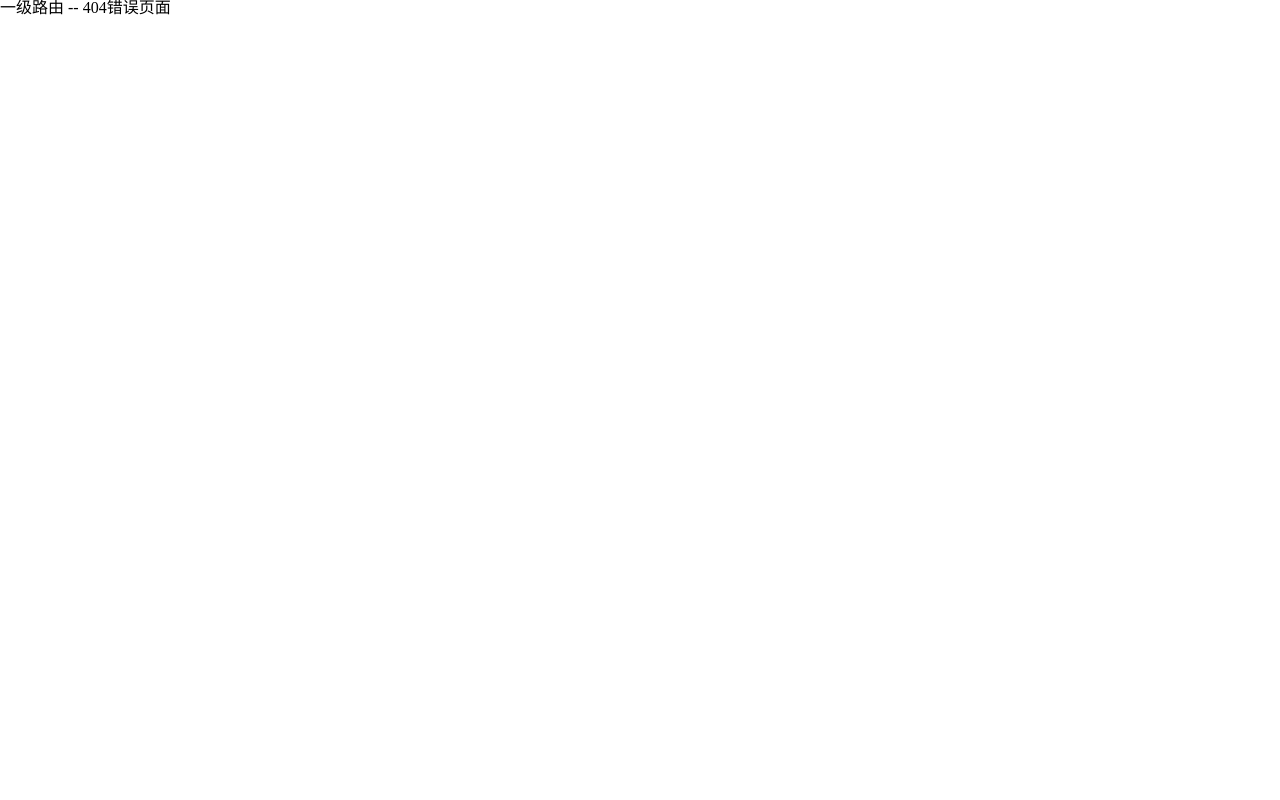
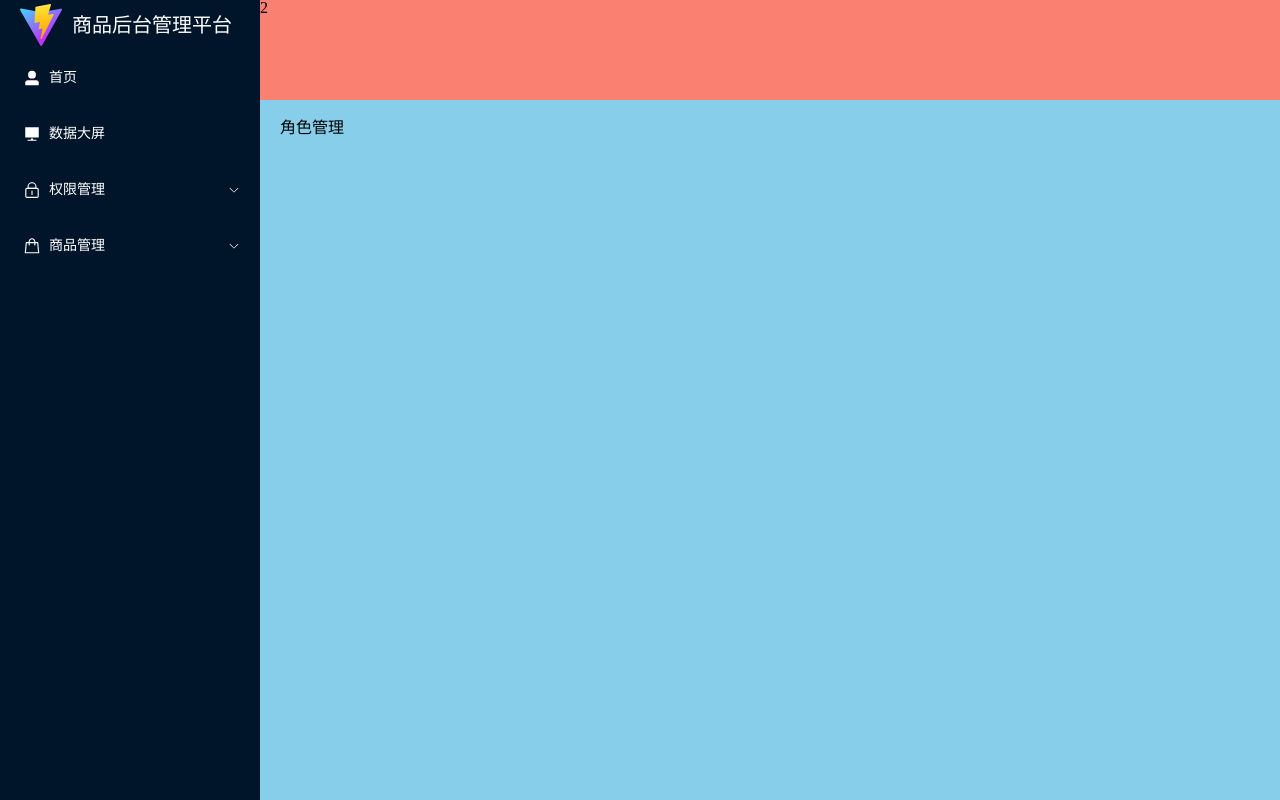
Before and after one commit to youdemomo/Vue3-back-sys, a Vue app: page /acl/user in a window 1280 px wide. Before the commit this address led to /404. Built offline with nearby package versions, Linux system fonts and the light colour scheme.

Commit message:
16. 路由搭建，二级路由出口封装动画

```diff
--- a/src/App.vue
+++ b/src/App.vue
@@ -3,6 +3,7 @@
 
 <template>
   <div>
+    <!-- todo: 一级路由出口 -->
     <router-view></router-view>
   </div>
 
--- /dev/null
+++ b/src/layout/Main/index.vue
@@ -0,0 +1,28 @@
+<script lang='ts' setup>
+
+</script>
+
+<template>
+    <div class=''>
+        <!-- 使用插槽注入路由组件 -->
+        <router-view v-slot="{ Component }">
+            <transition name="fade">
+                <component :is="Component"></component>
+            </transition>
+        </router-view>
+    </div>
+</template>
+
+<style scoped>
+    .fade-enter-from {
+        opacity: 0;
+    }
+
+    .fade-enter-active {
+        transition: all .3s;
+    }
+
+    .fade-enter-to {
+        opacity: 1;
+    }
+</style>
--- a/src/layout/index.vue
+++ b/src/layout/index.vue
@@ -5,6 +5,8 @@
     import Menu from './Menu/index.vue'
     // 获取路由数组
     import { useUserStore } from '../store/modules/user';
+    // 封装二级路由出口
+    import Main from './Main/index.vue'
 
     const userStore = useUserStore()
 </script>
@@ -26,8 +28,9 @@
         <div class="layout_tabbar">2</div>
 
         <!-- 主体内容 -->
-        <div class="layout_main">3
-            <p style="height: 10000px;"></p>
+        <div class="layout_main">
+            <!-- todo: 二级路由出口 -->
+            <Main></Main>
         </div>
     </div>
 </template>
--- a/src/router/routes.ts
+++ b/src/router/routes.ts
@@ -2,7 +2,7 @@ import component from 'element-plus/es/components/tree-select/src/tree-select-op
 
 // 对外暴露配置路由(常量路由)
 export const constantRoute = [
-  // 登录页
+  // todo: 登录页
   {
     path: '/login',
     name: 'login',
@@ -14,7 +14,7 @@ export const constantRoute = [
       isShow: false,
     },
   },
-  // 主页
+  // todo: 首页
   {
     path: '/',
     name: 'layout',
@@ -25,10 +25,12 @@ export const constantRoute = [
       // 图标
       icon: 'UserFilled',
     },
+    redirect: '/home',
+    // bro: 1.主页
     children: [
       {
         path: '/home',
-        component: import('@/views/home/index.vue'),
+        component: () => import('@/views/home/index.vue'),
         meta: {
           title: '首页',
           isShow: true,
@@ -37,7 +39,122 @@ export const constantRoute = [
       },
     ],
   },
-  // 错误页面
+  // todo: 数据大屏
+  {
+    path: '/screen',
+    name: 'Screen',
+    component: () => import('@/views/screen/index.vue'),
+    meta: {
+      title: '数据大屏',
+      isShow: true,
+      icon: 'Platform',
+    },
+  },
+  // todo: 权限管理
+  {
+    path: '/acl',
+    name: 'Acl',
+    component: () => import('@/layout/index.vue'),
+    meta: {
+      title: '权限管理',
+      isShow: true,
+      icon: 'Lock',
+    },
+    children: [
+      // bro: 1.用户管理
+      {
+        // 由于菜单组件的index使用path，子路由的路径必须写全
+        path: '/acl/user',
+        name: 'User',
+        component: () => import('@/views/acl/user/index.vue'),
+        meta: {
+          title: '用户管理',
+          isShow: true,
+          icon: 'User',
+        },
+      },
+      // bro: 2.角色管理
+      {
+        path: '/acl/role',
+        name: 'Role',
+        component: () => import('@/views/acl/role/index.vue'),
+        meta: {
+          title: '角色管理',
+          isShow: true,
+          icon: 'Avatar',
+        },
+      },
+      // bro: 3.权限管理
+      {
+        path: '/acl/permission',
+        name: 'Permission',
+        component: () => import('@/views/acl/permission/index.vue'),
+        meta: {
+          title: '权限管理',
+          isShow: true,
+          icon: 'WindPower',
+        },
+      },
+    ],
+  },
+  // todo: 商品管理
+  {
+    path: '/product',
+    name: 'Product',
+    component: () => import('@/layout/index.vue'),
+    meta: {
+      title: '商品管理',
+      icon: 'Goods',
+      isShow: true,
+    },
+    children: [
+      // bro: 1. 品牌管理
+      {
+        path: '/product/trademark',
+        name: 'Tradmark',
+        component: () => import('@/views/product/trademark/index.vue'),
+        meta: {
+          title: '品牌管理',
+          icon: 'ShoppingCartFull',
+          isShow: true,
+        },
+      },
+      // bro: 2. 属性管理
+      {
+        path: '/product/attr',
+        name: 'Attr',
+        component: () => import('@/views/product/attr/index.vue'),
+        meta: {
+          title: '属性管理',
+          icon: 'Goods',
+          isShow: true,
+        },
+      },
+      // bro: 3. spu管理
+      {
+        path: '/product/spu',
+        name: 'Spu',
+        component: () => import('@/views/product/spu/index.vue'),
+        meta: {
+          title: 'SPU管理',
+          icon: 'Van',
+          isShow: true,
+        },
+      },
+      // bro: 4. sku管理
+      {
+        path: '/product/sku',
+        name: 'Sku',
+        component: () => import('@/views/product/sku/index.vue'),
+        meta: {
+          title: 'SKU管理',
+          icon: 'Bicycle',
+          isShow: true,
+        },
+      },
+    ],
+  },
+  // todo: 错误页面
   {
     path: '/404',
     component: () => import('@/views/404/index.vue'),
@@ -46,7 +163,7 @@ export const constantRoute = [
       isShow: false,
     },
   },
-  // 一级默认路由
+  // todo: 一级默认路由
   {
     // 匹配所有路径
     path: '/:pathMatch(.*)*',
--- /dev/null
+++ b/src/views/acl/permission/index.vue
@@ -0,0 +1,9 @@
+<script lang='ts' setup>
+
+</script>
+
+<template>
+    <div class=''>菜单管理</div>
+</template>
+
+<style scoped></style>
--- /dev/null
+++ b/src/views/acl/role/index.vue
@@ -0,0 +1,9 @@
+<script lang='ts' setup>
+
+</script>
+
+<template>
+    <div class=''>权限管理</div>
+</template>
+
+<style scoped></style>
--- /dev/null
+++ b/src/views/acl/user/index.vue
@@ -0,0 +1,9 @@
+<script lang='ts' setup>
+
+</script>
+
+<template>
+    <div class=''>角色管理</div>
+</template>
+
+<style scoped></style>
--- /dev/null
+++ b/src/views/product/attr/index.vue
@@ -0,0 +1,9 @@
+<script lang='ts' setup>
+
+</script>
+
+<template>
+    <div class=''>dffsdfsd</div>
+</template>
+
+<style scoped></style>
--- /dev/null
+++ b/src/views/product/sku/index.vue
@@ -0,0 +1,9 @@
+<script lang='ts' setup>
+
+</script>
+
+<template>
+    <div class=''>sdadasd</div>
+</template>
+
+<style scoped></style>
--- /dev/null
+++ b/src/views/product/spu/index.vue
@@ -0,0 +1,9 @@
+<script lang='ts' setup>
+
+</script>
+
+<template>
+    <div class=''>dsadasd</div>
+</template>
+
+<style scoped></style>
--- /dev/null
+++ b/src/views/product/trademark/index.vue
@@ -0,0 +1,9 @@
+<script lang='ts' setup>
+
+</script>
+
+<template>
+    <div class=''>adssdaasdsda</div>
+</template>
+
+<style scoped></style>
--- /dev/null
+++ b/src/views/screen/index.vue
@@ -0,0 +1,10 @@
+<script lang='ts' setup>
+
+</script>
+
+<template>
+    <div class=''>我是数据大屏
+    </div>
+</template>
+
+<style scoped></style>
```
Also changed, not shown: 1 other file (tests, documents, lock files or other folders).
